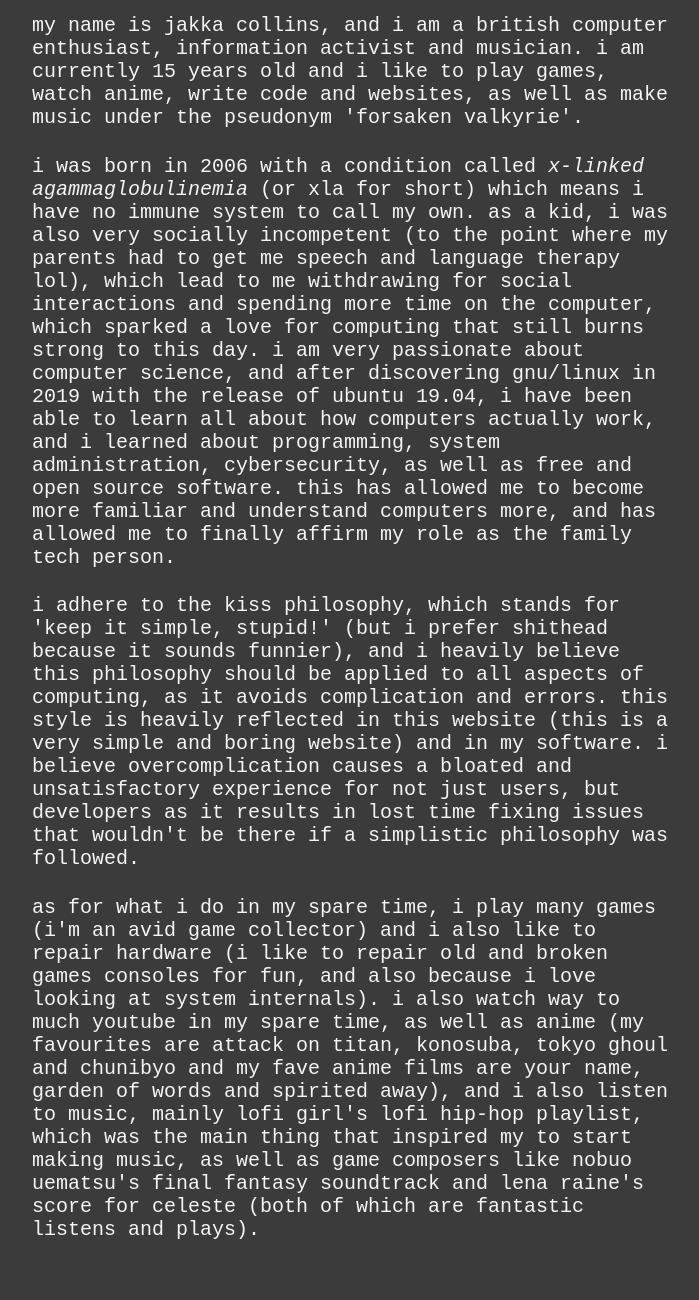
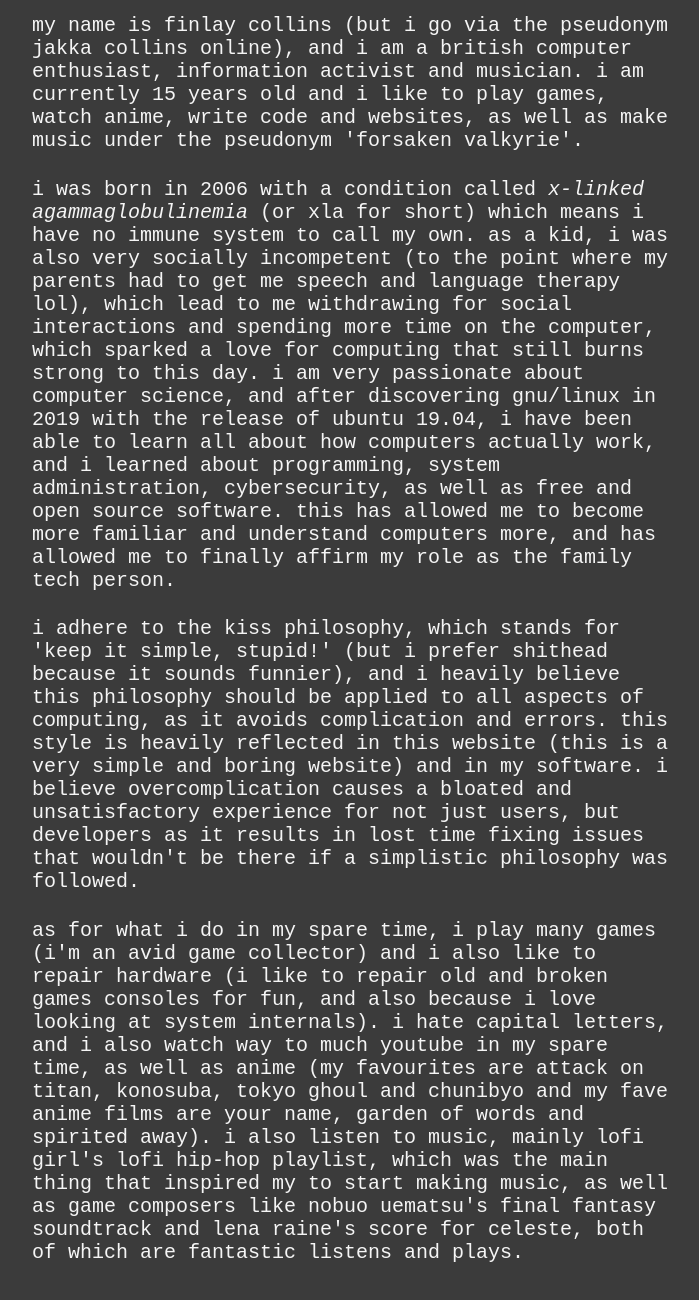
Before and after one commit to jakkaCollins/jakkaCollins.github.io, a plain HTML site: page about.html in a window 1280 px wide. Shown: the part 284-1584 px from the top of the page, without its empty margins (288-987 px from the left). Drawn offline with Linux system fonts and the light colour scheme.

Commit message:
updated about.html

```diff
--- a/about.html
+++ b/about.html
@@ -23,10 +23,10 @@
     </div>
     <div class="main">
         <h1>about me</h1>
-        <p>my name is jakka collins, and i am a british computer enthusiast, information activist and musician. i am currently 15 years old and i like to play games, watch anime, write code and websites, as well as make music under the pseudonym 'forsaken valkyrie'.</p>
+        <p>my name is finlay collins (but i go via the pseudonym jakka collins online), and i am a british computer enthusiast, information activist and musician. i am currently 15 years old and i like to play games, watch anime, write code and websites, as well as make music under the pseudonym 'forsaken valkyrie'.</p>
         <p>i was born in 2006 with a condition called <a href="https://wikipedia.org/wiki/X-linked_agammaglobulinemia" target="_blank">x-linked agammaglobulinemia</a> (or xla for short) which means i have no immune system to call my own. as a kid, i was also very socially incompetent (to the point where my parents had to get me speech and language therapy lol), which lead to me withdrawing for social interactions and spending more time on the computer, which sparked a love for computing that still burns strong to this day. i am very passionate about computer science, and after discovering gnu/linux in 2019 with the release of ubuntu 19.04, i have been able to learn all about how computers actually work, and i learned about programming, system administration, cybersecurity, as well as free and open source software. this has allowed me to become more familiar and understand computers more, and has allowed me to finally affirm my role as the family tech person.</p>
         <p>i adhere to the kiss philosophy, which stands for 'keep it simple, stupid!' (but i prefer shithead because it sounds funnier), and i heavily believe this philosophy should be applied to all aspects of computing, as it avoids complication and errors. this style is heavily reflected in this website (this is a very simple and boring website) and in my software. i believe overcomplication causes a bloated and unsatisfactory experience for not just users, but developers as it results in lost time fixing issues that wouldn't be there if a simplistic philosophy was followed.</p>
-        <p>as for what i do in my spare time, i play many games (i'm an avid game collector) and i also like to repair hardware (i like to repair old and broken games consoles for fun, and also because i love looking at system internals). i also watch way to much youtube in my spare time, as well as anime (my favourites are attack on titan, konosuba, tokyo ghoul and chunibyo and my fave anime films are your name, garden of words and spirited away), and i also listen to music, mainly lofi girl's lofi hip-hop playlist, which was the main thing that inspired my to start making music, as well as game composers like nobuo uematsu's final fantasy soundtrack and lena raine's score for celeste (both of which are fantastic listens and plays).</p>
+        <p>as for what i do in my spare time, i play many games (i'm an avid game collector) and i also like to repair hardware (i like to repair old and broken games consoles for fun, and also because i love looking at system internals). i hate capital letters, and i also watch way to much youtube in my spare time, as well as anime (my favourites are attack on titan, konosuba, tokyo ghoul and chunibyo and my fave anime films are your name, garden of words and spirited away). i also listen to music, mainly lofi girl's lofi hip-hop playlist, which was the main thing that inspired my to start making music, as well as game composers like nobuo uematsu's final fantasy soundtrack and lena raine's score for celeste, both of which are fantastic listens and plays.</p>
     </div>
   </section>
   </body>
```
Also changed, not shown: stuff/htmlskeleton.txt.
